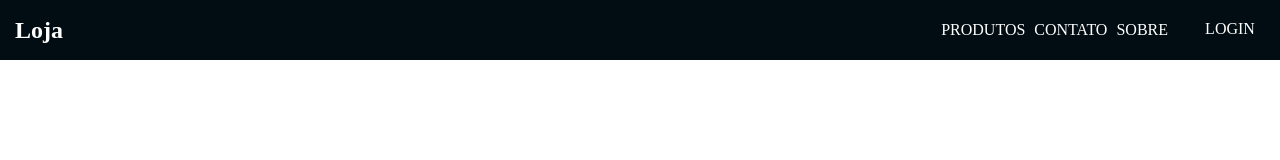
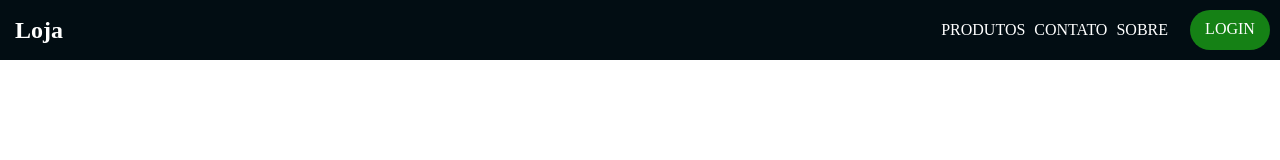
Before and after one commit to Akshy1/menu-hamburguer, a plain HTML site: page index.html in a window 1280 px wide. Drawn offline with Linux system fonts and the light colour scheme.

Commit message:
atualizado

```diff
--- a/menu-mobile.css
+++ b/menu-mobile.css
@@ -1,5 +1,10 @@
 *{margin: 0; padding: 0; border: none; text-decoration: none; list-style: none; color: #fff;}
-
+:root{
+  --btn-green: #158115;
+  --btn-green-hover: #3fbe3f;
+  --btn-green-active: #063806;
+  --gray: #2d3d46;
+}
 /*HEADER*/
 header{background: #020d13; height: 50px; display: flex; justify-content: space-between; align-items: center; padding: 5px 10px 5px 15px;}
 .links-login{display: flex; align-items: center;}
```
